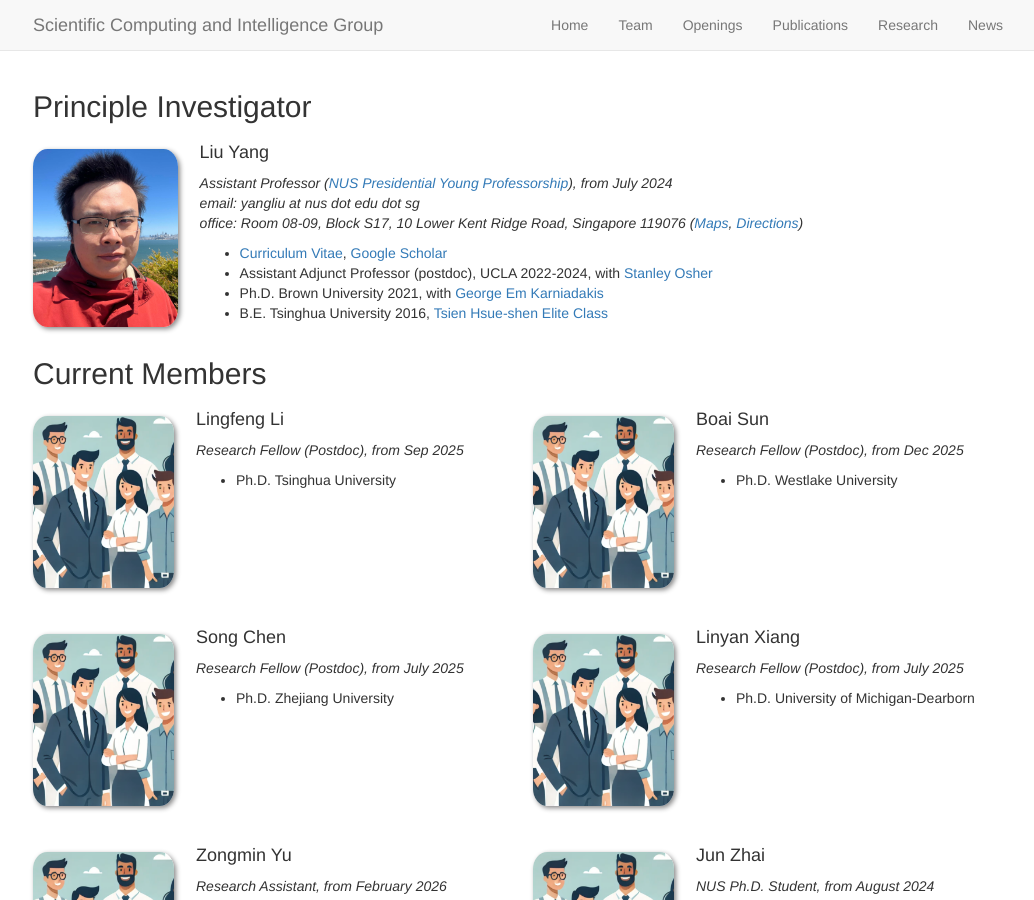
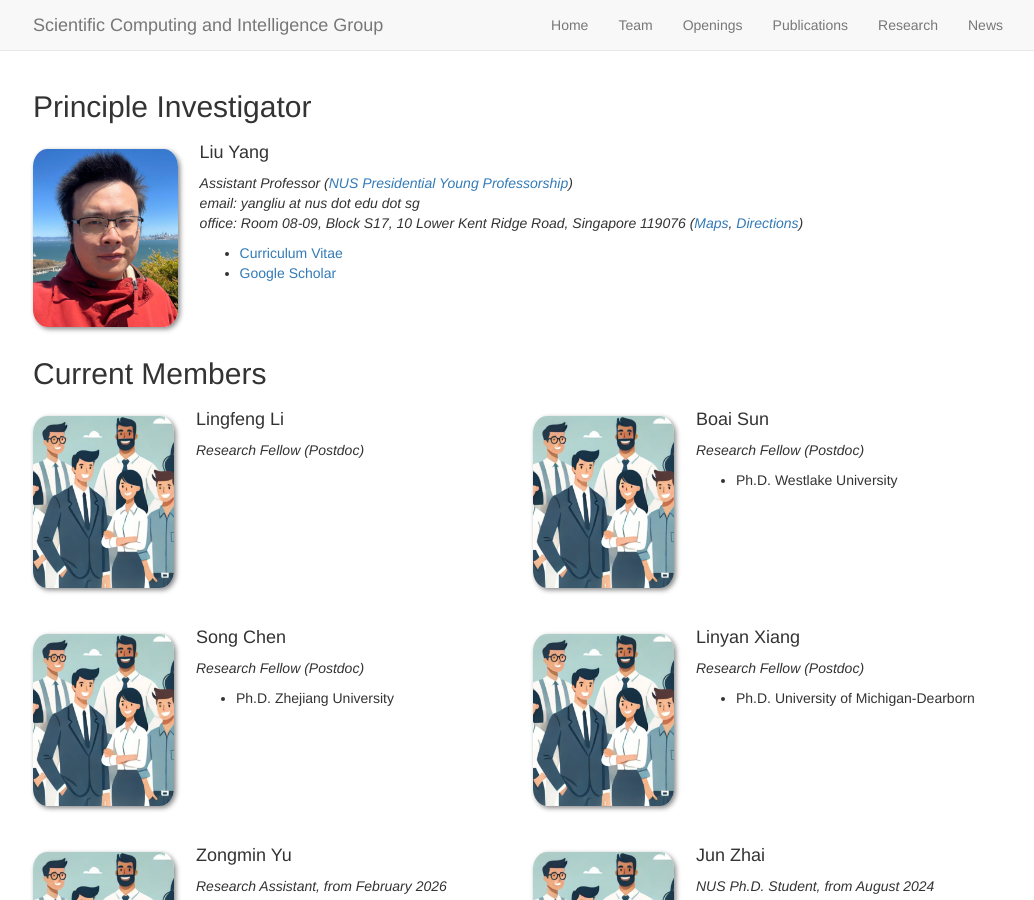
Before and after one commit to scaling-group/scaling-group.github.io, a Jekyll site: the page built from _pages/team.md, in a window 1280 px wide and 900 px high. Shown: the whole window, without its empty margins (122-1156 px from the left). Built offline with Jekyll 4.4.1, drawn with Linux system fonts in a browser that asks for light colours.

Commit message:
remove some past affiliations

```diff
--- a/_data/team_current.yml
+++ b/_data/team_current.yml
@@ -1,24 +1,24 @@
 - name: Lingfeng Li
   photo: people.png
-  info: Research Fellow (Postdoc), from Sep 2025
-  number_educ: 1
-  education1: Ph.D. Tsinghua University
+  info: Research Fellow (Postdoc)
+  # number_educ: 1
+  # education1: Ph.D. Tsinghua University
 
 - name: Boai Sun
   photo: people.png
-  info: Research Fellow (Postdoc), from Dec 2025
+  info: Research Fellow (Postdoc)
   number_educ: 1
   education1: Ph.D. Westlake University
 
 - name: Song Chen
   photo: people.png
-  info: Research Fellow (Postdoc), from July 2025
+  info: Research Fellow (Postdoc)
   number_educ: 1
   education1: Ph.D. Zhejiang University
 
 - name: Linyan Xiang
   photo: people.png
-  info: Research Fellow (Postdoc), from July 2025
+  info: Research Fellow (Postdoc)
   number_educ: 1
   education1: Ph.D. University of Michigan-Dearborn
 
--- a/_data/team_pi.yml
+++ b/_data/team_pi.yml
@@ -1,10 +1,8 @@
 - name: Liu Yang
   photo: liuyang.png
-  info: Assistant Professor (<a href="https://www.nus.edu.sg/careers/nus-programmes">NUS Presidential Young Professorship</a>), from July 2024
+  info: Assistant Professor (<a href="https://www.nus.edu.sg/careers/nus-programmes">NUS Presidential Young Professorship</a>)
   email: yangliu at nus dot edu dot sg
   office: Room 08-09, Block S17, 10 Lower Kent Ridge Road, Singapore 119076 (<a href="https://maps.app.goo.gl/M5b6gBTZ1zPVm57q8">Maps</a>, <a href="https://www.math.nus.edu.sg/contact-us/where-we-are/">Directions</a>)
-  number_educ: 4
-  education1: <a href="../downloads/cv/liuyang.pdf">Curriculum Vitae</a>, <a href="https://scholar.google.com/citations?user=3qRUYIYAAAAJ&hl=en">Google Scholar</a>
-  education2: Assistant Adjunct Professor (postdoc), UCLA 2022-2024, with <a href="https://www.math.ucla.edu/~sjo/">Stanley Osher</a>
-  education3: Ph.D. Brown University 2021, with <a href="https://sites.brown.edu/crunch-group/">George Em Karniadakis</a>
-  education4: B.E. Tsinghua University 2016, <a href="https://www.hy.tsinghua.edu.cn/hyen/Academics/Lectures.htm">Tsien Hsue-shen Elite Class</a>
+  number_educ: 2
+  education1: <a href="../downloads/cv/liuyang.pdf">Curriculum Vitae</a>
+  education2: <a href="https://scholar.google.com/citations?user=3qRUYIYAAAAJ">Google Scholar</a>
--- a/_pages/team.md
+++ b/_pages/team.md
@@ -26,6 +26,20 @@ permalink: /team/
   </i>
   <ul style="overflow: hidden">
 
+  {% if member.number_educ == 1 %}
+  <li> {{ member.education1 }} </li>
+  {% endif %}
+
+  {% if member.number_educ == 2 %}
+  <li> {{ member.education1 }} </li>
+  <li> {{ member.education2 }} </li>
+  {% endif %}
+
+  {% if member.number_educ == 3 %}
+  <li> {{ member.education1 }} </li>
+  <li> {{ member.education2 }} </li>
+  <li> {{ member.education3 }} </li>
+  {% endif %}
 
   {% if member.number_educ == 4 %}
   <li> {{ member.education1 }} </li>
```
Also changed, not shown: 1 other file.
